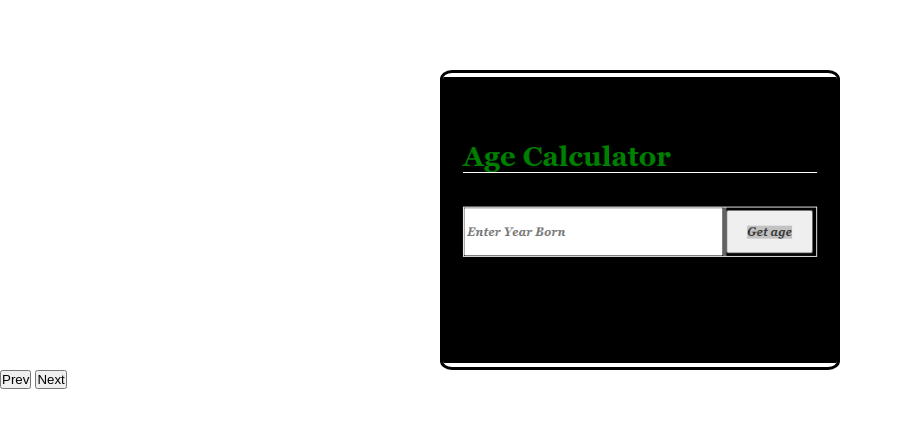
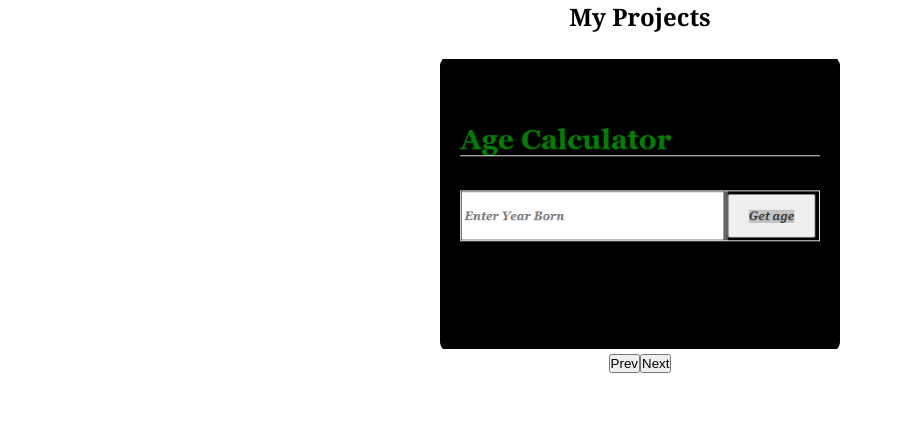
Before and after one commit to BulelaG/Bootcamp, a plain HTML site: page Carousel3/index.html in a window 1280 px wide. Shown: the whole page, without its empty margins (0-903 px from the left). Drawn offline with Linux system fonts and the light colour scheme.

Commit message:
end of day

```diff
--- a/Carousel3/index.html
+++ b/Carousel3/index.html
@@ -9,13 +9,14 @@
 </head>
 <body>
     <section>
+        <h1>My Projects</h1>
     <div  class="slider">
     <img id="img" src="" alt="Image">
     </div>
-    <button class="btn" onclick="prev()">Prev</button>
-    <button  onclick="next()">Next</button>
-    <div >
 
+    <div class="Buttons" >
+        <button onclick="prev()">Prev</button>
+        <button  onclick="next()">Next</button>
 </div>
 <!-- </section> -->
     <script src="script.js"></script>
--- a/Carousel3/style.css
+++ b/Carousel3/style.css
@@ -8,23 +8,29 @@ margin: 0;
 display: flex;
 
 }
+h1{
+    text-align: center;
+    border-bottom:solid 1px white;
+    color: rgb(0, 0, 0);
+    font-weight: 1000;
+    font-family:Georgia, 'Times New Roman', Times, serif;
+}
 .Buttons{
     display: flex;
     justify-content: center;
-    flex-direction: column;
     align-items: center;
 }
 
 
 .slider{
-    margin-top: 70px;
+    margin-top: 20px;
     display: flex;
     justify-content: center;
 }
 
 img{
-    border: solid ;
-    border-radius: 3%;
+    border: solid 0px ;
+    border-radius: 4%;
     object-fit: contain;
     height: 300px;
     width: 400px;
```
